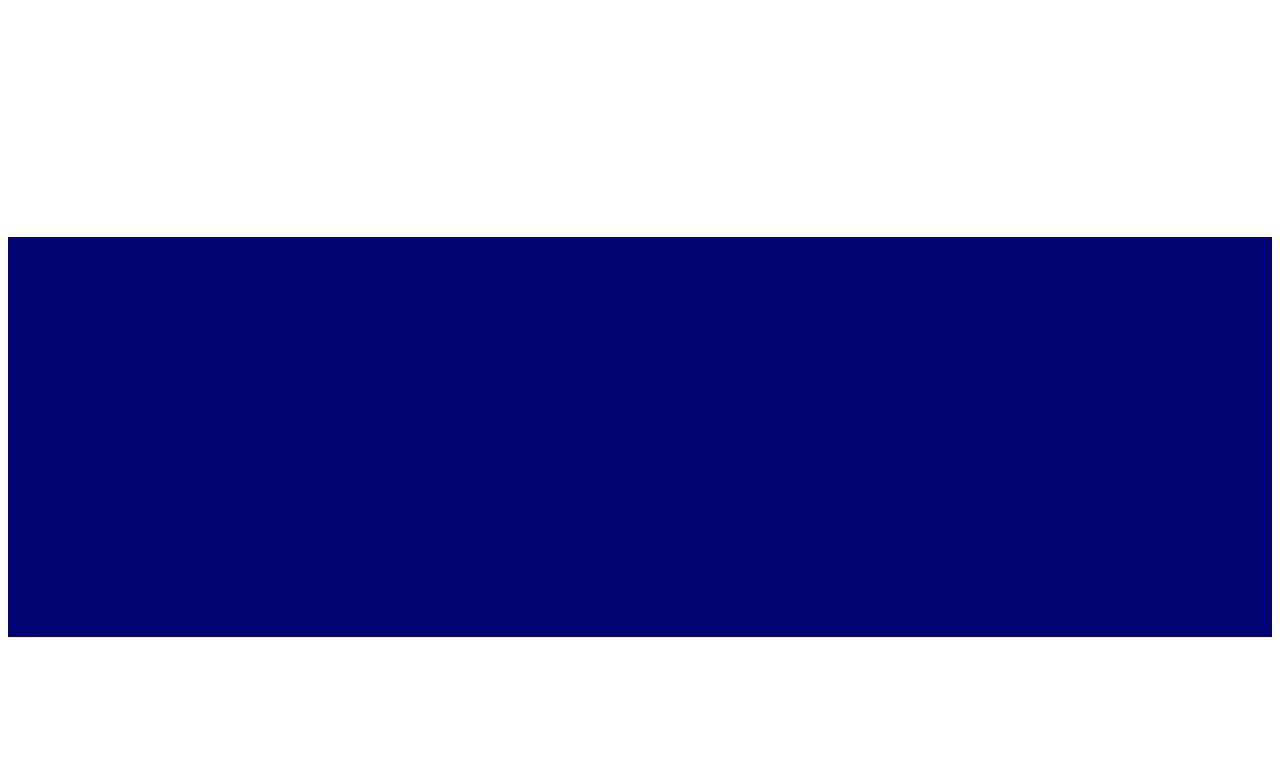
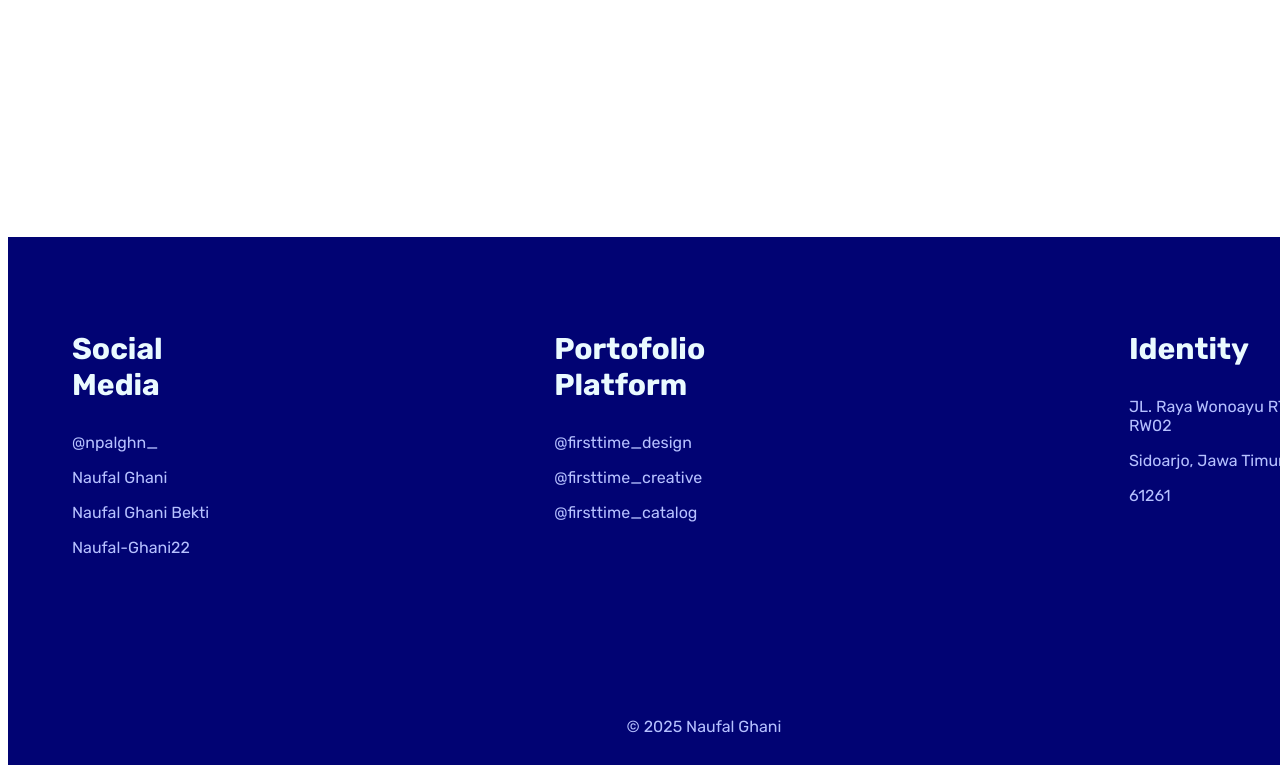
Before and after one commit to Naufal-Ghani22/WEB-PORTOFOLIO_ISCOM, a plain HTML site: page index.html in a window 1280 px wide. Shown: the part 10835-11608 px from the top of the page. Before the commit the page ends 11480 px from the top, so only its background shows below. Drawn offline with Linux system fonts and the light colour scheme; a web font is replaced by a local one.

Commit message:
lengkapi yg belum

```diff
--- a/index.html
+++ b/index.html
@@ -280,8 +280,29 @@
 
 <footer id="sosmed">
     <div class="container">
-        <div class="sosmed">
-
+        <div class="footer1">
+            <div class="sosmed-1">
+                <h3>Social Media</h3>
+                <p>@npalghn_</p>
+                <p>Naufal Ghani</p>
+                <p>Naufal Ghani Bekti</p>
+                <p>Naufal-Ghani22</p>
+            </div>
+            <div class="sosmed-2">
+                <h3>Portofolio Platform</h3>
+                <p>@firsttime_design</p>
+                <p>@firsttime_creative</p>
+                <p>@firsttime_catalog</p>
+            </div>
+            <div class="sosmed-3">
+                <h3>Identity</h3>
+                <p>JL. Raya Wonoayu RT02 / RW02</p>
+                <p>Sidoarjo, Jawa Timur</p>
+                <p>61261</p>
+            </div>
+        </div>
+        <div class="footer2">
+            <p>&copy; 2025 Naufal Ghani</p>
         </div>
     </div>
 </footer>
--- a/styles.css
+++ b/styles.css
@@ -457,8 +457,54 @@ html {
 
 
   /* SOSMEDDD */
-  .sosmed{
+  #sosmed{
     background-color: var(--second);
     width: 100%;
     height: 400px;
+    padding: 4rem;
+    /* color: wheat; */
   }
+
+  .footer1{
+    display: flex;
+    justify-content: center;
+    gap: 20rem;
+    /* margin-right: 0rem; */
+  }
+
+  .sosmed-1 h3{
+    font-size: 30px;
+    font-weight: 700;
+    color: var(--white);
+  }
+
+  .sosmed-2 h3{
+    font-size: 30px;
+    font-weight: 700;
+    color: var(--white);
+  }
+
+  .sosmed-3 h3{
+    font-size: 30px;
+    font-weight: 700;
+    color: var(--white);
+  }
+
+  .sosmed-1 p{
+    color: var(--light);
+  }
+
+  .sosmed-2 p{
+    color: var(--light);
+  }
+
+  .sosmed-3 p{
+    color: var(--light);
+  }
+
+  .footer2{
+    display: flex;
+    justify-content: center;
+    margin-top: 8rem;
+    color: var(--light);
+  }
```
